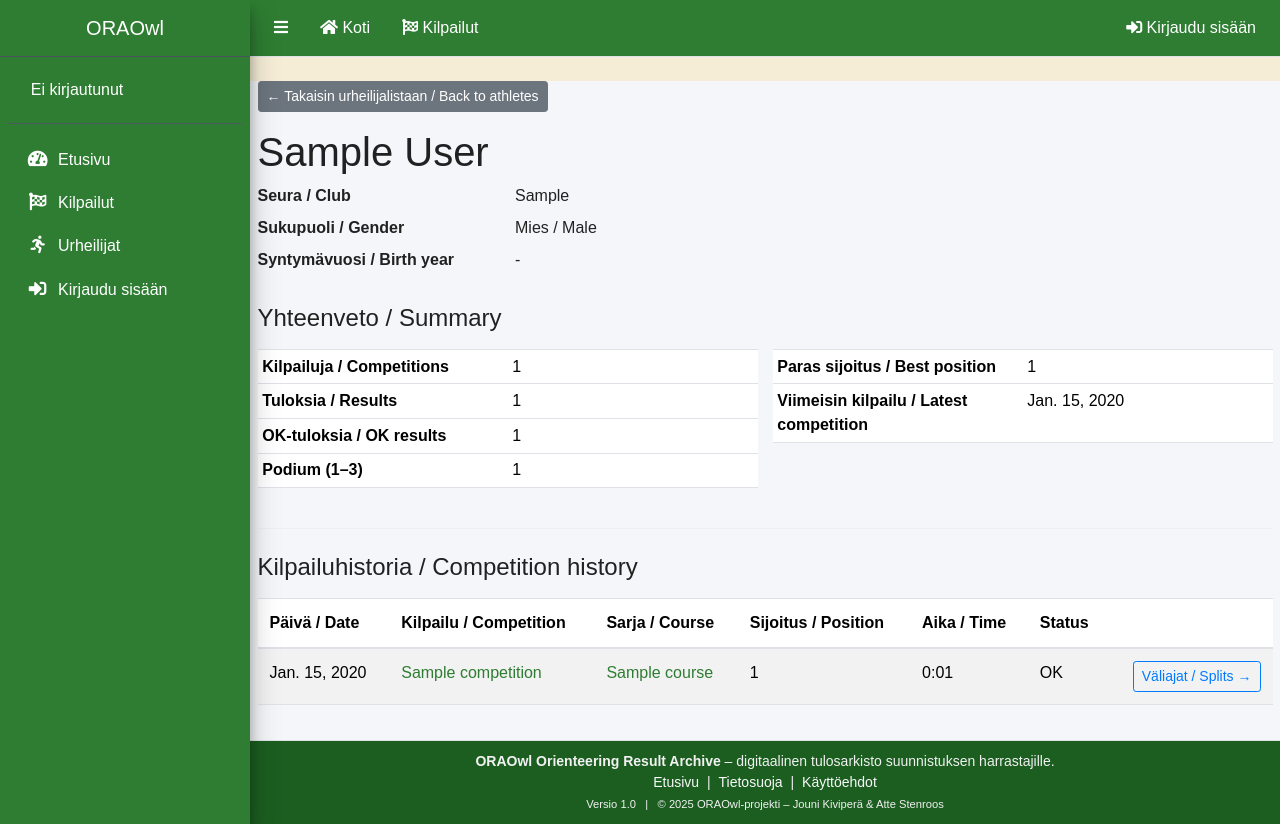
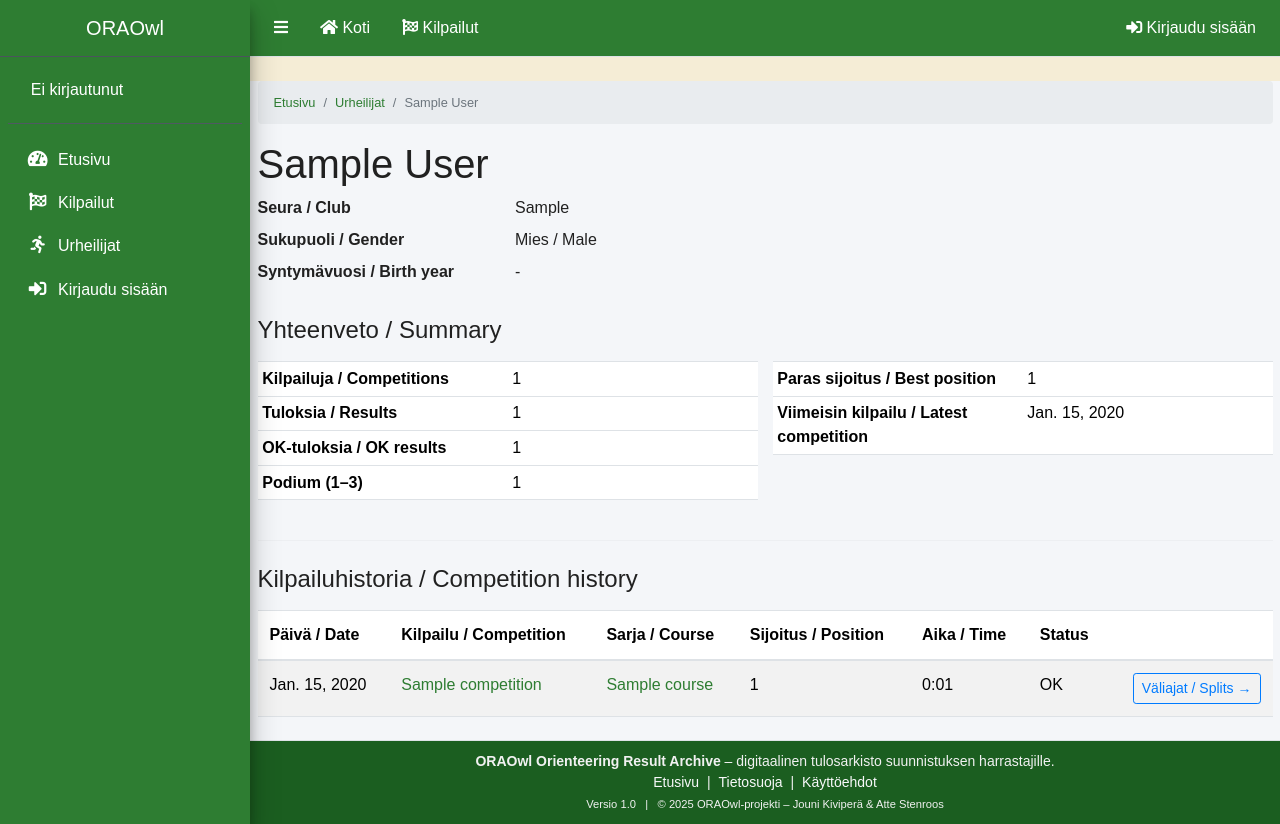
Before and after one commit to jounikivi/oraowl, a Django app: page /urheilijat/00000000-0000-0000-0000-000000000001/ in a window 1280 px wide. Run offline with Django 5.2, Linux system fonts and the light colour scheme; tables that the repository leaves empty hold one stand-in row (values such as "Sample post"); style sheets or scripts are compiled from the project's sources; some libraries are stand-ins or nearby versions.

Commit message:
Update detail.html

```diff
--- a/oraw_app/templates/oraw_app/athletes/detail.html
+++ b/oraw_app/templates/oraw_app/athletes/detail.html
@@ -9,18 +9,27 @@
 {% block content %}
 <div class="container my-4">
 
-  {% comment %}
-  FI: Takaisin-linkki urheilijalistaan
-  EN: Back link to athletes index
-  {% endcomment %}
-  <a href="{% url 'oraw_app:athletes_index' %}" class="btn btn-secondary btn-sm mb-3">
-    ← Takaisin urheilijalistaan / Back to athletes
-  </a>
+  {# ---------------------------------------------------------- #}
+  {# Breadcrumb / Sivupolku                                      #}
+  {# ---------------------------------------------------------- #}
+  <nav aria-label="breadcrumb" class="mb-3">
+    <ol class="breadcrumb small mb-0">
+      <li class="breadcrumb-item">
+        <a href="{% url 'oraw_app:home' %}">Etusivu</a>
+      </li>
+      <li class="breadcrumb-item">
+        <a href="{% url 'oraw_app:athletes_index' %}">Urheilijat</a>
+      </li>
+      <li class="breadcrumb-item active" aria-current="page">
+        {{ athlete.display_name }}
+      </li>
+    </ol>
+  </nav>
 
-  {% comment %}
-  FI: Otsikko ja perustiedot urheilijasta
-  EN: Heading and basic athlete information
-  {% endcomment %}
+  {# ---------------------------------------------------------- #}
+  {# Otsikko ja perustiedot                                      #}
+  {# ---------------------------------------------------------- #}
+
   <h1 class="mb-2">
     {{ athlete.display_name }}
   </h1>
@@ -66,8 +75,6 @@
       Yhteenveto / Summary
     </h2>
 
-    {% comment %} {# FI: Yhteenveto yksinkertaisena taulukkona, ei isoina kortteina
-       EN: Summary as a compact table instead of big cards #} {% endcomment %}
     <div class="row mb-4">
       <div class="col-lg-6">
         <table class="table table-sm mb-3">
@@ -183,10 +190,8 @@
               </td>
               <td>{{ result.status }}</td>
               <td class="text-end">
-                <a
-                  href="{% url 'oraw_app:result_detail' result.pk %}"
-                  class="btn btn-sm btn-outline-primary"
-                >
+                <a href="{% url 'oraw_app:result_detail' result.pk %}"
+                   class="btn btn-sm btn-outline-primary">
                   Väliajat / Splits →
                 </a>
               </td>
```
